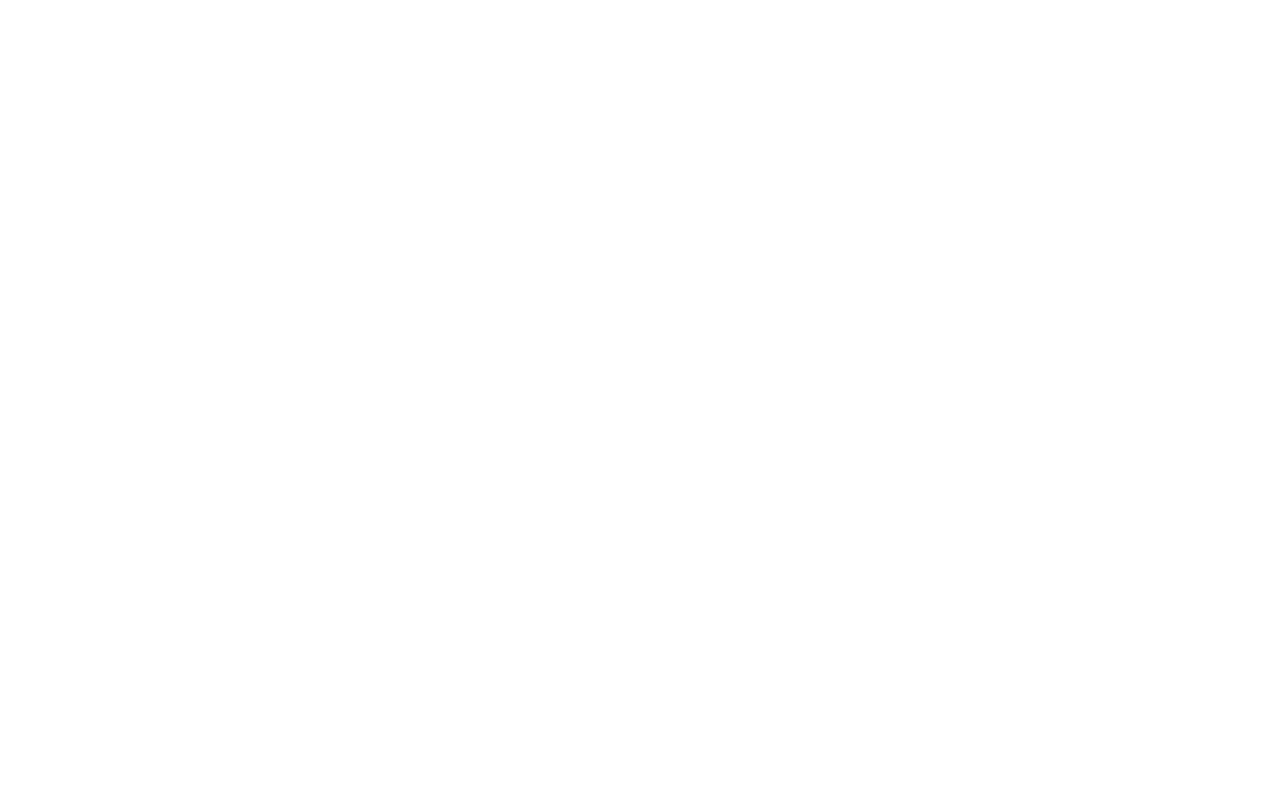
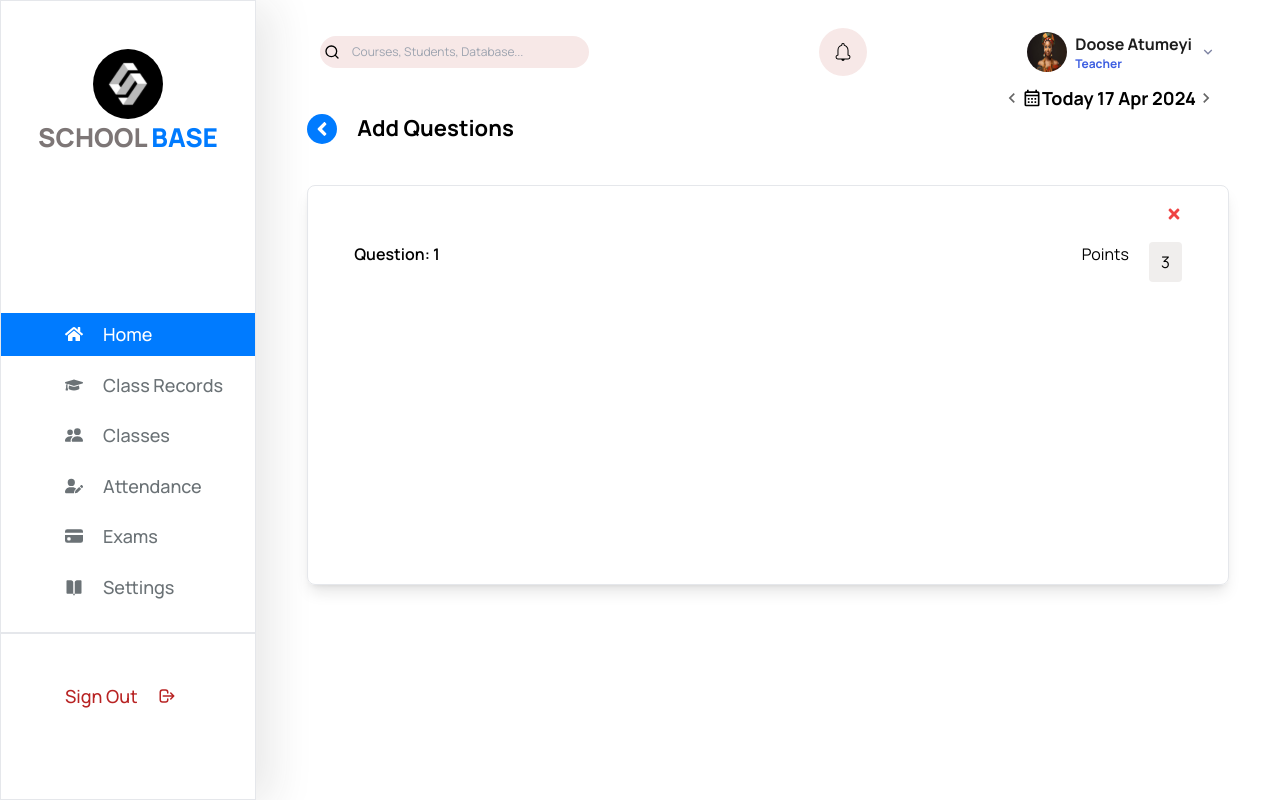
Before and after one commit to claire256/SchoolBaseProject, a React (Vite) app: page /teacher/dashboard/exams/add-question in a window 1280 px wide. Before the commit this address had no page. Built offline with nearby package versions, Linux system fonts and the light colour scheme.

Commit message:
feat: new branch is to be created

```diff
--- a/src/App.jsx
+++ b/src/App.jsx
@@ -34,6 +34,8 @@
 import CreatePassword from './pages/web-site/applicant/CreatePassword';
 import EmailVerification from './pages/web-site/EmailVerification';
 import ConfirmEmail from './pages/web-site/ConfirmEmail';
+import QuestionPage from './pages/web-app/teachers-dashboard/exams/QuestionPage';
+import AddQuestions from './pages/web-app/teachers-dashboard/exams/AddQuestions';
 
 function App() {
   return (
@@ -42,9 +44,15 @@
         <Route path="/" element={<LandingPage />} />
         <Route path="/get-started" element={<GetStarted />} />
         <Route path="/forgot-password" element={<ResetPassword />} />
-        <Route path="/reset-password-email" element={<ResetPasswordVerification />} />
+        <Route
+          path="/reset-password-email"
+          element={<ResetPasswordVerification />}
+        />
         <Route path="/new-password" element={<CreatePassword />} />
-        <Route path="/reset-password-success" element={<PasswordResetSuccessful />} />
+        <Route
+          path="/reset-password-success"
+          element={<PasswordResetSuccessful />}
+        />
 
         <Route path="/student/dashboard" element={<HomePage />} />
         <Route path="/student/calender" element={<Timetable />} />
@@ -74,12 +82,22 @@
           path="/teacher/dashboard/class-records"
           element={<ClassRecords />}
         />
-        <Route path='/teacher/dashboard/classes' element={<Classes />} />
-        <Route path='/teacher/dashboard/attendance' element={<ClassRegister />} />
-        <Route path='/teacher/dashboard/attendance/classlist' element={<ClassList />} />
-        <Route path='/teacher/dashboard/exams' element={<Exams />} />
-        <Route path='/teacher/dashboard/settings' element={<Settings />} />
-
+        <Route path="/teacher/dashboard/classes" element={<Classes />} />
+        <Route
+          path="/teacher/dashboard/attendance"
+          element={<ClassRegister />}
+        />
+        <Route
+          path="/teacher/dashboard/attendance/classlist"
+          element={<ClassList />}
+        />
+        <Route path="/teacher/dashboard/exams" element={<Exams />} />
+        <Route path="/teacher/dashboard/exams/add" element={<AddQuestions />} />
+        <Route
+          path="/teacher/dashboard/exams/add-question"
+          element={<QuestionPage />}
+        />
+        <Route path="/teacher/dashboard/settings" element={<Settings />} />
         <Route
           path="/teacher/dashboard/exams/history"
           element={<QuizHistory />}
--- a/src/components/teachers-dashboard/CreateQuizModal.jsx
+++ b/src/components/teachers-dashboard/CreateQuizModal.jsx
@@ -1,9 +1,13 @@
 import React from "react";
 import CalendarComponent from "./CalendarComponent";
+import { Link } from "react-router-dom";
+import TitleComponent from "./exams/TitleComponent";
 
 const CreateQuizModal = () => {
   return (
-    <div className="xl:px-16 xl:py-16 py-12 xl:mx-16 mx-12 xl:my-20 my-12 grid xl:grid-cols-2 grid-cols-1 gap-12 items-center justify-center xl:border rounded-3xl">
+    <div className="">
+      <TitleComponent title="Create Quiz" destination="/teacher/dashboard" />
+      <form className="xl:px-16 xl:py-16 py-12 xl:mx-16 mx-12 xl:my-20 my-12 grid xl:grid-cols-2 grid-cols-1 gap-12 items-center justify-center xl:border rounded-3xl">
         <div className="flex flex-col justify-between xl:h-[450px] xl:grid-col-auto grid-col-1">
           <div className="flex flex-col gap-10 ">
             <div className="flex flex-col gap-1">
@@ -17,9 +21,12 @@
                 <option value="DEFAULT" disabled>
                   Select a Class
                 </option>
-              <option value="1">Select a Class</option>
-              <option value="2">Select a Classss</option>
-              <option value="3">Select a Class</option>
+                <option value="1">JSS1</option>
+                <option value="2">JSS2</option>
+                <option value="3">JSS3</option>
+                <option value="3">SS1</option>
+                <option value="3">SS2</option>
+                <option value="3">SS3</option>
               </select>
             </div>
             <div className="flex flex-col gap-1">
@@ -33,9 +40,9 @@
                 <option value="DEFAULT" disabled>
                   Select a Class
                 </option>
-              <option value="1">Select a Class</option>
-              <option value="2">Select a Classss</option>
-              <option value="3">Select a Class</option>
+                <option value="1">MATHEMATICS</option>
+                <option value="2">ENGLISH</option>
+                <option value="3">ARTS</option>
               </select>
             </div>
           </div>
@@ -43,9 +50,13 @@
 
         <CalendarComponent />
 
-      <button className="bg-[#3D5EE1] text-white font-bold rounded-xl py-2 xl:-mt-32">
-        Create Quiz
-      </button>
+        <Link
+          className="bg-[#3D5EE1] text-white font-bold rounded-xl py-2 items-center flex justify-center xl:-mt-32"
+          to={"/teacher/dashboard/exams/add"}
+        >
+          <button>Create Quiz</button>
+        </Link>
+      </form>
     </div>
   );
 };
--- /dev/null
+++ b/src/components/teachers-dashboard/exams/TitleComponent.jsx
@@ -0,0 +1,22 @@
+import React from "react";
+import { FaAngleLeft } from "react-icons/fa";
+import { useNavigate } from "react-router-dom";
+
+
+const TitleComponent = ({ title, destination }) => {
+  const navigate = useNavigate();
+
+  const handleBackButtonClick = () => {
+    navigate(destination);
+  };
+  return (
+    <div className="flex items-center gap-5 px-[5%]">
+      <button className="bg-primary rounded-full px-1 py-1 text-white text-[22px]" onClick={handleBackButtonClick}>
+        <FaAngleLeft />
+      </button>
+      <h1 className="font-bold text-[22px]">{title}</h1>
+    </div>
+  );
+};
+
+export default TitleComponent;
--- /dev/null
+++ b/src/pages/web-app/teachers-dashboard/exams/AddQuestions.jsx
@@ -0,0 +1,50 @@
+import React, { useState } from 'react'
+import { FaTimes } from 'react-icons/fa'
+import { FaBars } from 'react-icons/fa6'
+import Header from '../../../../components/teachers-dashboard/Header'
+import Sidebar from '../../../../components/teachers-dashboard/Sidebar'
+import TitleComponent from '../../../../components/teachers-dashboard/exams/TitleComponent'
+import { Link } from 'react-router-dom'
+
+const AddQuestions = () => {
+  const [isOpen, setIsOpen] = useState(false);
+
+  return (
+    <div className="flex flex-row h-screen">
+      <Sidebar isOpen={isOpen} />
+      <div className="lgss:w-4/5 w-full lgss:overflow-auto">
+        <div className="flex justify-between w-full">
+          <Header />
+          <div className="lgss:hidden pt-5 px-[5%]">
+            {isOpen ? (
+              <FaTimes
+                onClick={() => setIsOpen(false)}
+                className=" cursor-pointer text-secondary text-xl"
+              />
+            ) : (
+              <FaBars
+                onClick={() => setIsOpen(true)}
+                className=" cursor-pointer text-secondary text-xl"
+              />
+            )}
+          </div>
+        </div>
+        <TitleComponent
+          title="Create Quiz"
+          destination="/teacher/dashboard/exams"
+        />
+        <div className="flex flex-col px-[5%]">
+          <div className="h-[50vh] mt-10 w-full shadow-lg rounded-[8px] border flex justify-center items-center">
+            <Link to={"/teacher/dashboard/exams/add-question"}>
+              <button className="border shadow-lg font-semibold px-5 rounded-[8px] py-5">
+                Add New Questions
+              </button>
+            </Link>
+          </div>
+        </div>
+      </div>
+    </div>
+  );
+}
+
+export default AddQuestions
--- /dev/null
+++ b/src/pages/web-app/teachers-dashboard/exams/QuestionPage.jsx
@@ -0,0 +1,58 @@
+import React, { useState } from 'react'
+import { FaTimes } from 'react-icons/fa'
+import { FaBars } from 'react-icons/fa6'
+import Header from '../../../../components/teachers-dashboard/Header'
+import Sidebar from '../../../../components/teachers-dashboard/Sidebar'
+import TitleComponent from '../../../../components/teachers-dashboard/exams/TitleComponent'
+
+const QuestionPage = () => {
+  const [isOpen, setIsOpen] = useState(false);
+
+  return (
+    <div className="flex flex-row h-screen">
+      <Sidebar isOpen={isOpen} />
+      <div className="lgss:w-4/5 w-full lgss:overflow-auto">
+        <div className="flex justify-between w-full">
+          <Header />
+          <div className="lgss:hidden pt-5 px-[5%]">
+            {isOpen ? (
+              <FaTimes
+                onClick={() => setIsOpen(false)}
+                className=" cursor-pointer text-secondary text-xl"
+              />
+            ) : (
+              <FaBars
+                onClick={() => setIsOpen(true)}
+                className=" cursor-pointer text-secondary text-xl"
+              />
+            )}
+          </div>
+        </div>
+        <TitleComponent
+          title="Add Questions"
+          destination="/teacher/dashboard/exams/add"
+        />
+        <div className="flex flex-col px-[5%]">
+          <div className="h-[50vh] mt-10 w-full shadow-lg rounded-[8px] border flex flex-col pt-5 px-[5%]">
+            <div className="w-full flex justify-end text-red-500">
+              <FaTimes/>
+            </div>
+            <div className="flex w-full justify-between pt-5">
+              <div className="flex gap-5 font-semibold">
+                <h1>Question: <span>1</span></h1>
+              </div>
+              <div className="flex gap-5">
+                <h2>Points</h2>
+                <div className="px-3 rounded-[4px] bg-inputBg py-2 ">
+                  <p>3</p>
+                </div>
+              </div>
+            </div>
+          </div>
+        </div>
+      </div>
+    </div>
+  );
+};
+
+export default QuestionPage
--- a/tailwind.config.js
+++ b/tailwind.config.js
@@ -13,6 +13,7 @@
         pink: "#FFF3F3",
         signUpBg: "#DEE3F9",
         buttonPrimary: "#3A00E5",
+        inputBg: "#F0EEED",
       },
 
       fontFamily: {
```
Also changed, not shown: src/components/teachers-dashboard/Exams.jsx (+8 -8 lines). Lines whose indentation alone changed are shown as unchanged.
